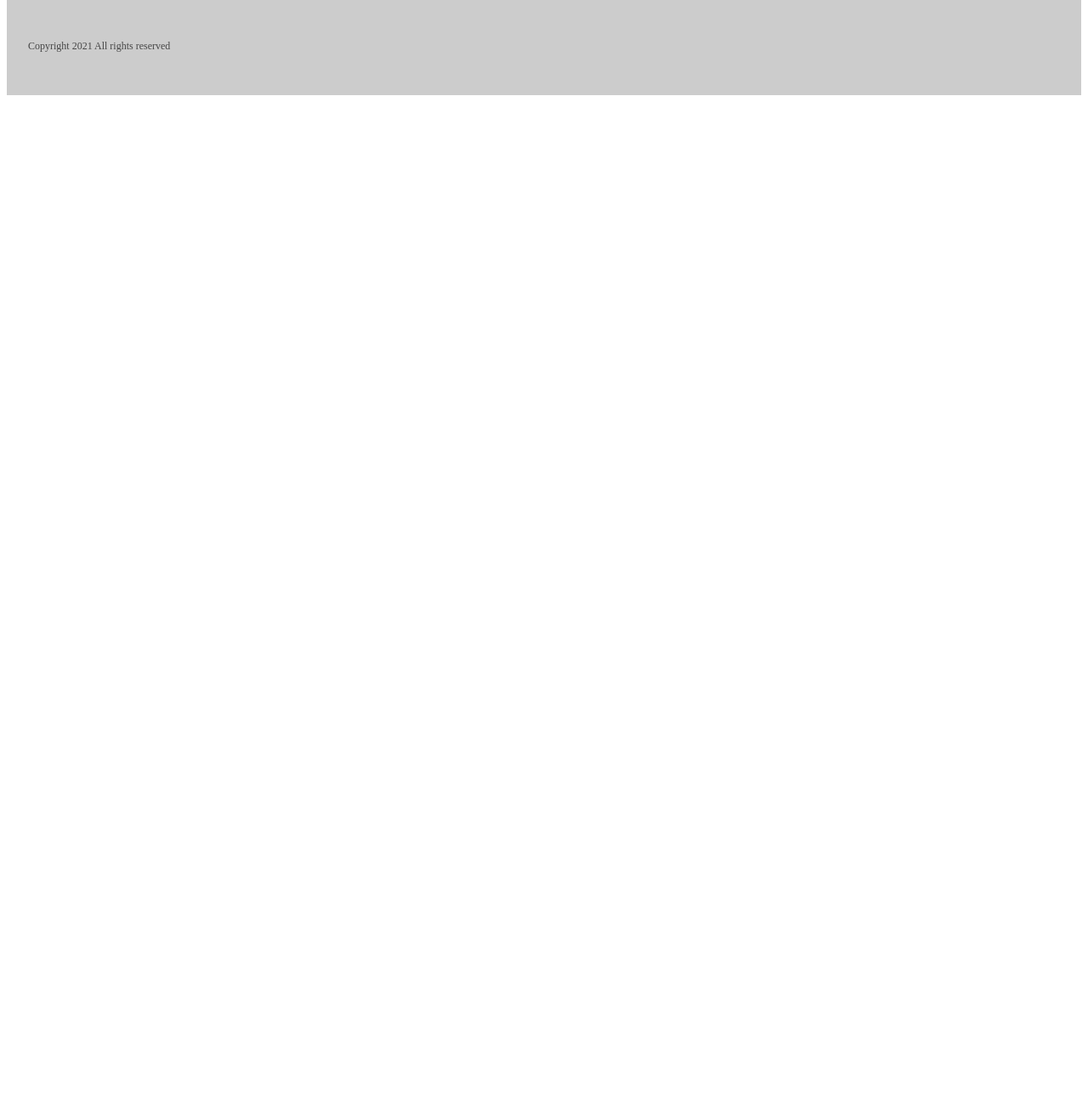
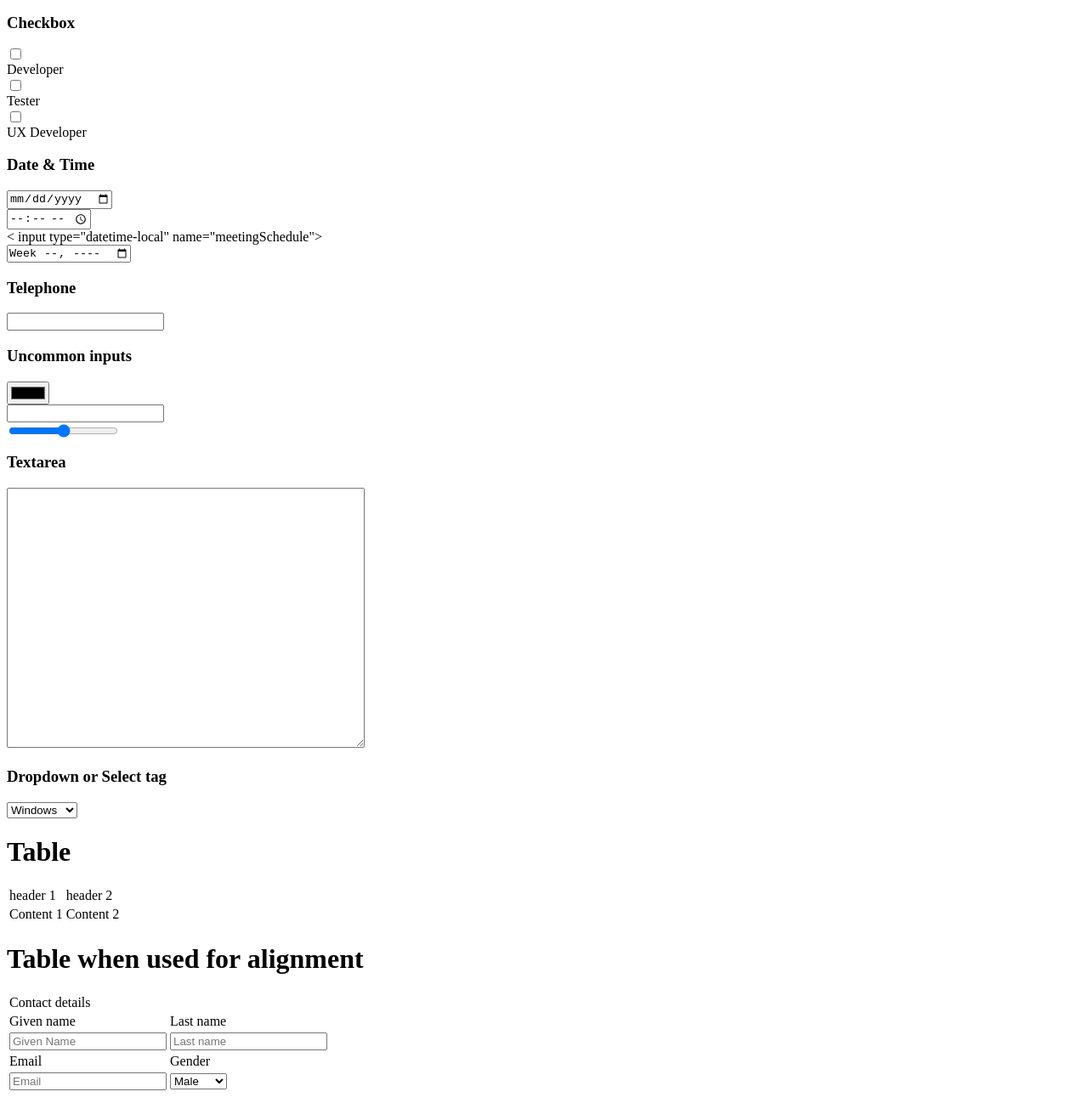
Before and after one commit to ad-lorenzo/html-css-indrakl-training, a plain HTML site: page index.html in a window 1280 px wide. Shown: the part 2002-3300 px from the top of the page at 85% size. Before the commit the page ends 2122 px from the top, so only its background shows below. Drawn offline with Linux system fonts and the light colour scheme; grey boxes are pictures that could not be loaded.

Commit message:
Added more form controls
Co-authored-by: wendyhoo <wendyhoo@users.noreply.github.com>
Co-authored-by: yoelone <yoelone@users.noreply.github.com>
Co-authored-by: yoelone47@gmail.com <yoelone47@gmail.com>

```diff
--- a/index.html
+++ b/index.html
@@ -231,30 +231,79 @@
            <input type="radio" name="fileType" value="AA"> <label>Word Document</label>
            <input type="radio" name="fileType" value="BB"> <label>Excel Sheet</label>
            <input type="radio" name="fileType" value="CC"> <label>Powerpoint</label>
+           <h3>Checkbox</h3>
+           <input type="checkbox" name="techPositions" value="AA"> <label>Developer</label>
+           <input type="checkbox" name="techPositions" value="BB"> <label>Tester</label>
+           <input type="checkbox" name="techPositions" value="CC"> <label>UX Developer</label>
+           <h3>Date & Time</h3>
+           <input type="date" name="birthdate">
+           <input type="time" name="appointment">
+           <  input type="datetime-local" name="meetingSchedule">
+           <input type="week" name="workWeek">
+           <h3>Telephone</h3>
+           <!-- works on mobile to present the user a number keypad -->
+           <input type="tel" name="telephone">
+
+           <h3>Uncommon inputs</h3>
+           <input type="color" name="backgroundColor">
+           <input type="url" name="website" pattern="https://.*">
+           <input type="range" name="age" min="18" max="100">
+           <h3>Textarea</h3>
+           <textarea rows="20" cols="50"></textarea>
+           <h3>Dropdown or Select tag</h3>
+           <select name="OperatingSystems">
+             <option>Windows</option>
+             <option>Mac</option>
+             <option>Linux</option>
+             <optgroup label="Mobile OS">
+               <option>Android</option>
+               <option>iOS</option>
+             </optgroup>
+           </select>
          </form>
-      </div>
-      </div>
-      </div>
-      </div>
-      </div>
-      </div>
-      </div>
-      </div>
-      </div>
-      </div>
-      </div>
-      </div>
-      </div>
-      </div>
-      </div>
-      </div>
-      </div>
-      </div>
-      </div>
-      </div>
-      </div>
-      </div>
-      </div>
+         <h1>Table</h1>
+         <table class="sample-table">
+           <tr>
+             <td>header 1</td>
+             <td>header 2</td>
+           </tr>
+           <tr>
+             <td>Content 1</td>
+             <td>Content 2</td>
+           </tr>
+         </table>
+         <h1>Table when used for alignment</h1>
+         <table>
+           <tr>
+             <td>Contact details</td>
+           </tr>
+           <tr>
+             <td>Given name</td>
+             <td>Last name</td>
+           </tr>
+           <tr>
+             <td><input type="text" placeholder="Given Name"></td>
+             <td><input type="text" placeholder="Last name"></td>
+           </tr>
+           <tr>
+            <td>Email</td>
+            <td>Gender</td>
+          </tr>
+          <tr>
+            <td><input type="text" placeholder="Email"></td>
+            <td>
+              <select name="OperatingSystems">
+                <option>Male</option>
+                <option>Female</option>
+              </select>
+            </td>
+          </tr>
+         </table>
+         <iframe width="760" height="500" src="https://www.youtube.com/embed/US2nfR9uT0A"
+                 frameborder="0"
+                 allow="accelerometer; autoplay; clipboard-write; encrypted-media; gyroscope; picture-in-picture"
+                 allowfullscreen></iframe>
+                 <img alt="image of a dog" src="https://picsum.photos/id/237/200/300" width="60" height="80">
       </div>
     </main>
     <footer>Copyright 2021 All rights reserved</footer>
--- a/sample.css
+++ b/sample.css
@@ -37,3 +37,11 @@ footer {
 .form-controls > .form-sample > input {
     display: block;
 }
+
+.sample-table > tr {
+    border: 1px solid #000;
+}
+
+.sample-table > td {
+    border: 1px solid #000;
+}
```
